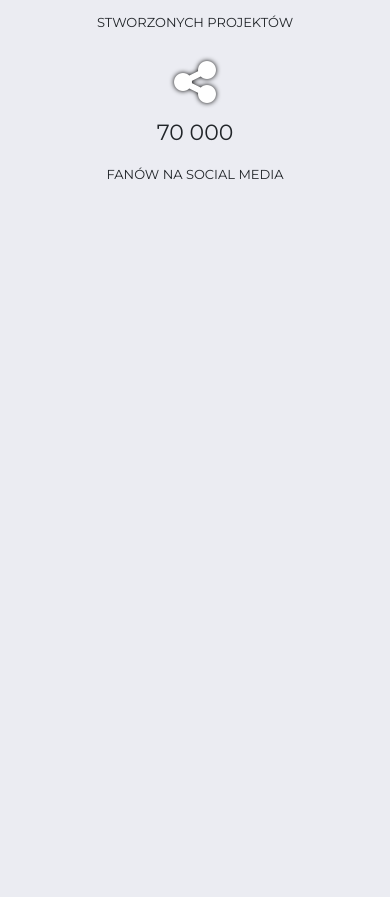
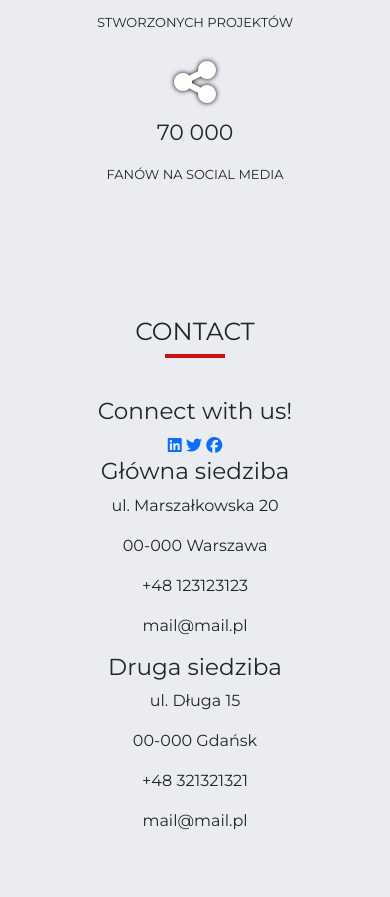
Before and after one commit to ARIZONAsbe/Website-bootstrap, a plain HTML site: page index.html in a window 390 px wide. Shown: the part 7349-8246 px from the top of the page. Before the commit the page ends 7618 px from the top, so only its background shows below. Drawn offline with nearby package versions, Linux system fonts and the light colour scheme; files that its build step writes are made by us from their sources.

Commit message:
added contact section

```diff
--- a/index.html
+++ b/index.html
@@ -372,6 +372,38 @@
             </div>
           </div>
         </div>
+      </section>
+
+      <section id="contact" class="contact py-5">
+        <h2>contact</h2>
+        <div class="underline"></div>
+
+        <div class="container">
+          <div class="row text-center contact-us">
+            <div class="col-sm-6 col-lg-4 contact-item order-1">
+              <h3>Główna siedziba</h3>
+              <p>ul. Marszałkowska 20</p>
+              <p>00-000 Warszawa</p>
+              <p>+48 123123123</p>
+              <p>mail@mail.pl</p>
+            </div>
+            <div class="col-lg-4 contact-item order-lg-1">
+              <h3>Connect with us!</h3>
+              <div class="social-media">
+              <a href="#"><i class="fab fa-linkedin"></i></a>
+              <a href="#"><i class="fab fa-twitter"></i></a>
+              <a href="#"><i class="fab fa-facebook"></i></a>
+              </div>
+            </div>
+            <div class="col-sm-6 col-lg-4 contact-item order-1">
+              <h3>Druga siedziba</h3>
+              <p>ul. Długa 15</p>
+              <p>00-000 Gdańsk</p>
+              <p>+48 321321321</p>
+              <p>mail@mail.pl</p>
+            </div>
+          </div>
+        </div>
 
       </section>
     </main>
--- a/sass/main.scss
+++ b/sass/main.scss
@@ -334,6 +334,8 @@ main {
 
 
 
+
+
 @media (min-width: 576px) {
   header {
     .hero-img {
```
Also changed, not shown: 1 other file.
